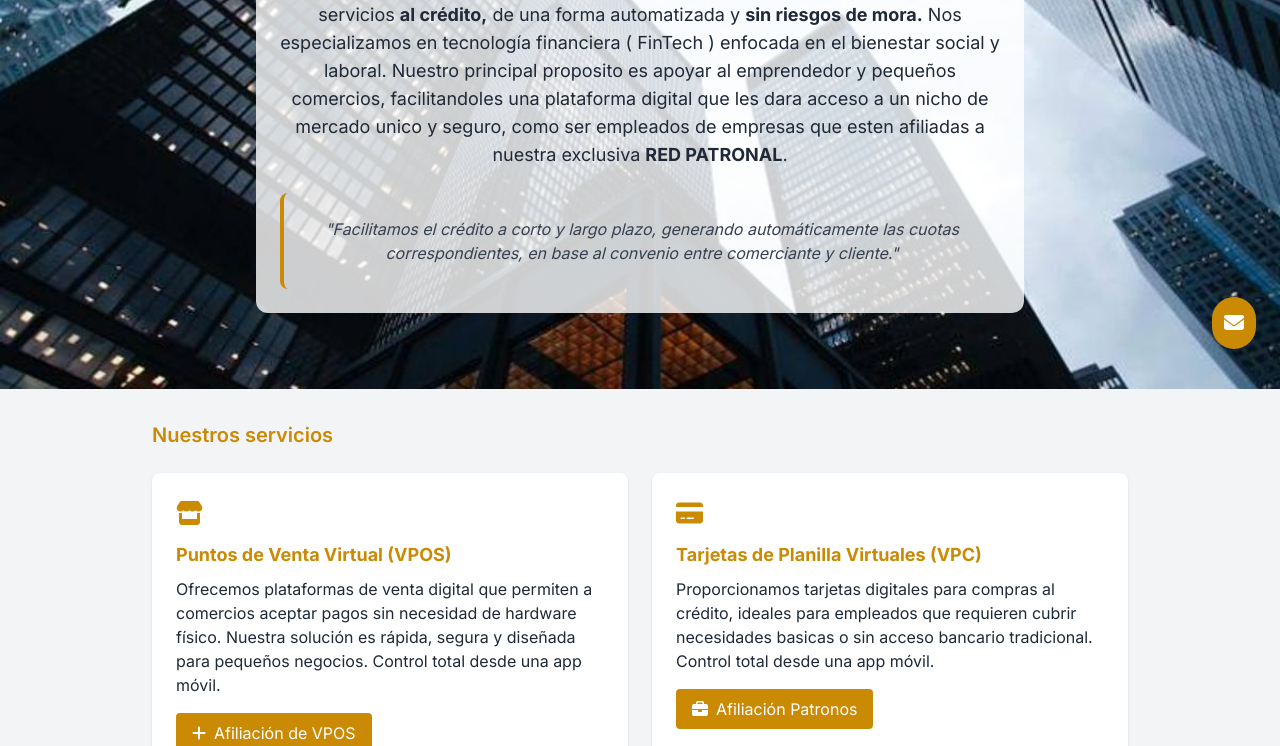
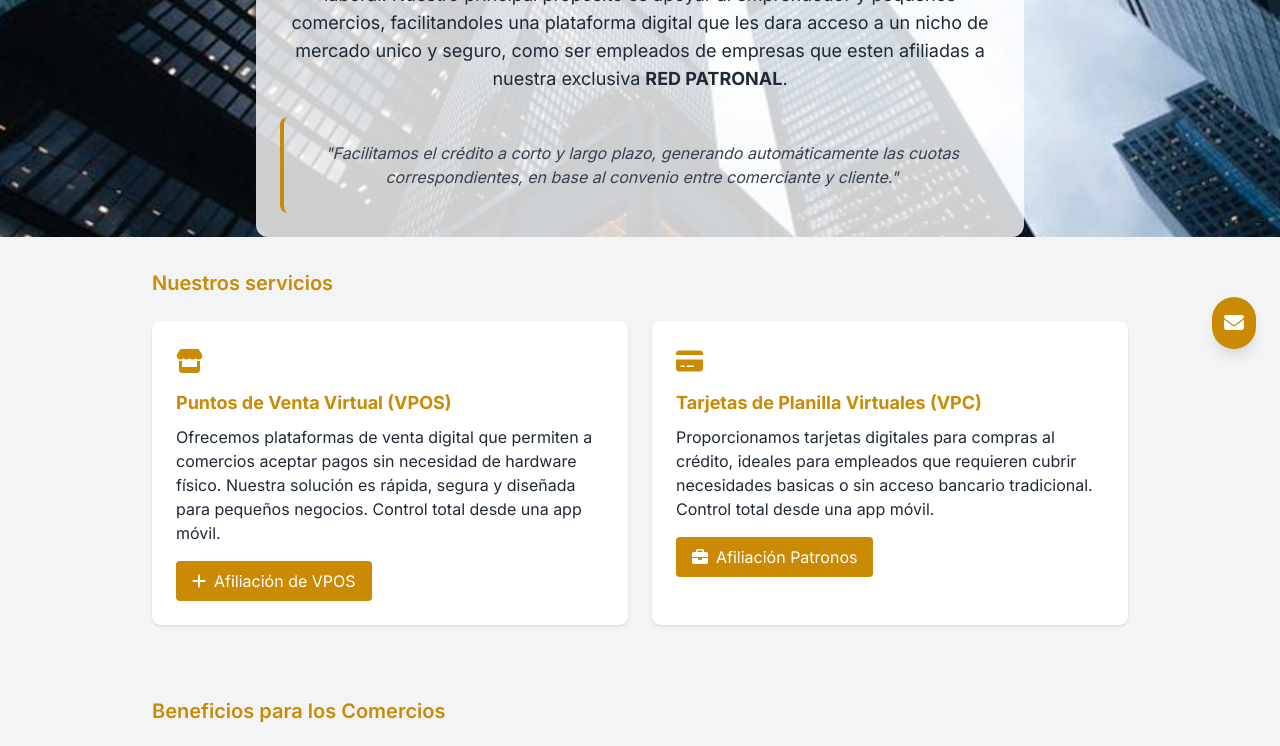
Before and after one commit to Deldenredp/Deldenredp.github.io, a plain HTML site: page index.html in a window 1280 px wide. Shown: the part 427-1173 px from the top of the page. Drawn offline with nearby package versions, Linux system fonts and the light colour scheme.

Commit message:
Update index.html

```diff
--- a/index.html
+++ b/index.html
@@ -67,7 +67,8 @@
   </header>
 
   <!-- Quiénes somos -->
-  <section id="quienes" class="relative h-[600px] overflow-hidden">
+  <section id="quienes" class="relative overflow-hidden">
+
   <!-- Imagen de fondo -->
   <img src="edificio.jpg" alt="Fondo edificios"
        class="absolute inset-0 w-full h-full object-cover">
```
